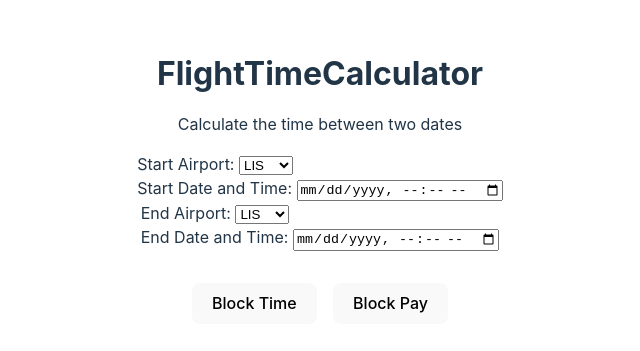
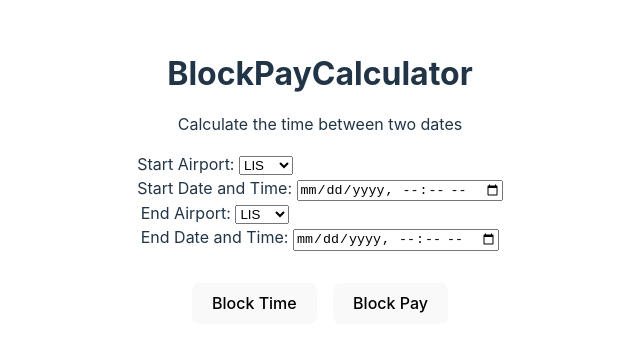
Before and after one commit to Dredegui/FlightTime, a React (Vite) app: page / in a window 1280 px wide. Shown: the part 205-556 px from the top of the page, without its empty margins (320-960 px from the left). Built offline with nearby package versions, Linux system fonts and the light colour scheme.

Commit message:
refactor: change header name

```diff
--- a/src/App.jsx
+++ b/src/App.jsx
@@ -9,8 +9,8 @@ function App() {
   /* returns a home page that takes two dates with respective time and timezones and returns the difference */
   return (
     <>
-      <div>
-        <h1>FlightTimeCalculator</h1>
+      <div className='App'>
+        <h1>BlockPayCalculator</h1>
         <p>Calculate the time between two dates</p>
         <DateDifferenceCalculator />
       </div>
```
